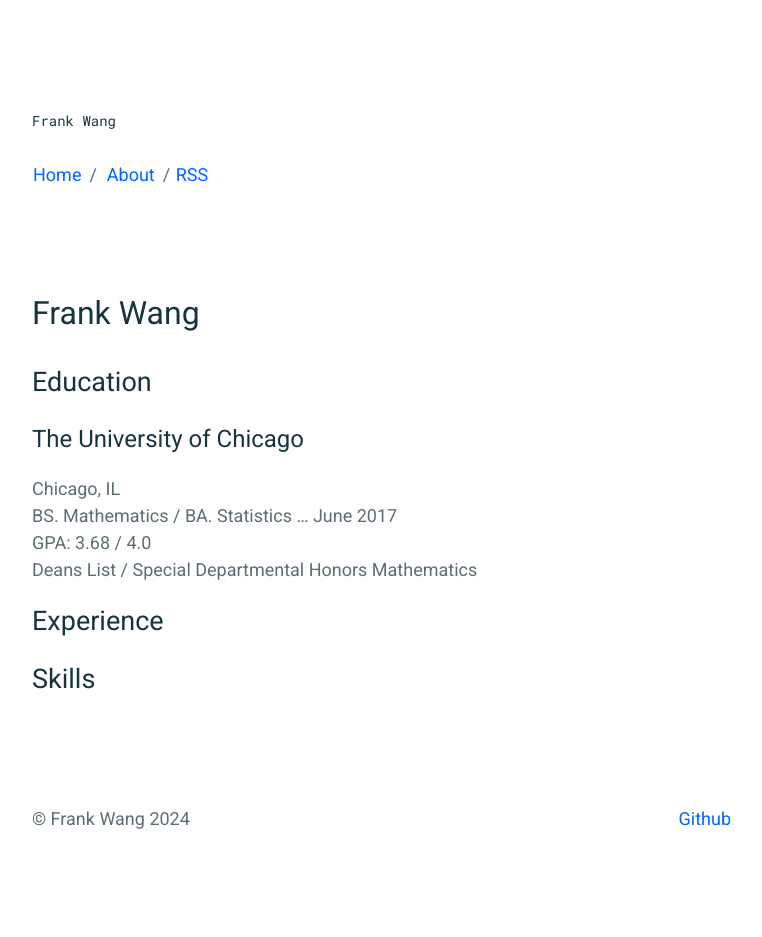
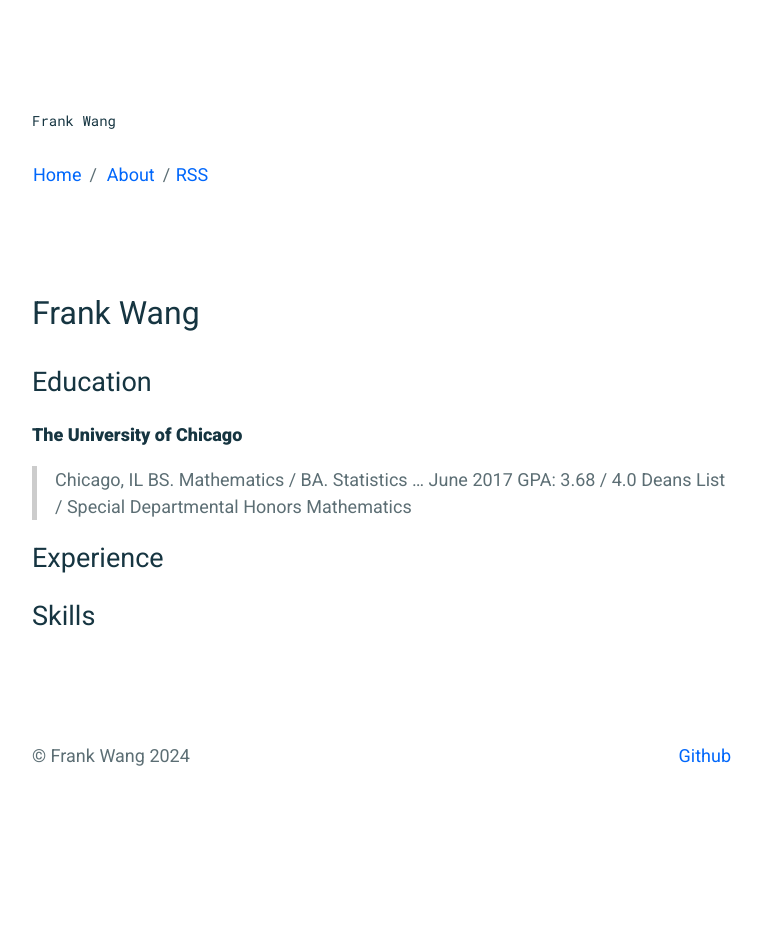
Before and after one commit to frankwang95/frankwang95.github.io, a Jekyll site: the page built from _pages/resume.md, in a window 1280 px wide. Shown: the whole page, without its empty margins (258-1020 px from the left). Built offline with Jekyll 4.4.1, drawn with Linux system fonts in a browser that asks for light colours; after the commit the page ends 900 px from its top, so only the background shows below that; part of the change alters nothing that is shown.

```diff
--- a/_pages/resume.md
+++ b/_pages/resume.md
@@ -6,12 +6,11 @@ permalink: /resume/
 
 # Education
 
-## The University of Chicago
-
-Chicago, IL <br />
-BS. Mathematics / BA. Statistics ... June 2017 <br />
-GPA: 3.68 / 4.0 <br />
-Deans List / Special Departmental Honors Mathematics <br />
+__The University of Chicago__
+> Chicago, IL
+> BS. Mathematics / BA. Statistics ... June 2017
+> GPA: 3.68 / 4.0
+> Deans List / Special Departmental Honors Mathematics
 
 # Experience
 
```
